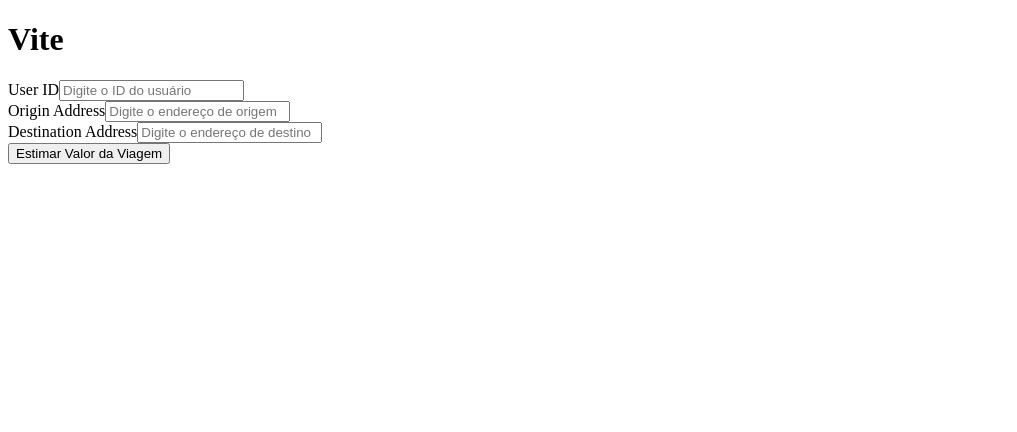
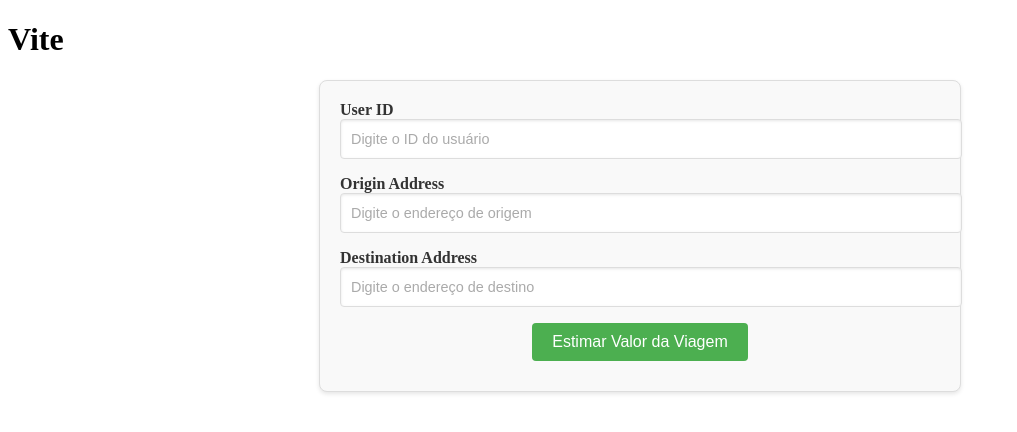
Before and after one commit to VictorSchmoegel/Teste-Shopper, a React (Vite) app in the folder client/: page / in a window 1280 px wide. Shown: the top 432 px of the page, without its empty margins (0-1017 px from the left). Built offline with nearby package versions, Linux system fonts and the light colour scheme.

Commit message:
criada funcionalidade para exibir as opções de motorista para a viagem e estilizados os componentes 'input', 'form' e 'button'

```diff
--- a/client/src/components/button/Button.tsx
+++ b/client/src/components/button/Button.tsx
@@ -1,3 +1,5 @@
+import "./button.css";
+
 interface ButtonProps {
   label: string;
   onClick: () => void;
@@ -6,6 +8,7 @@
 export default function Button({ label, onClick }: ButtonProps) {
   return (
     <button
+      className=""
       type="button"
       onClick={onClick}
     >
--- /dev/null
+++ b/client/src/components/button/button.css
@@ -0,0 +1,12 @@
+button {
+  display: block;
+  margin: 10px auto;
+  padding: 10px 20px;
+  background-color: #4caf50;
+  color: #ffffff;
+  border: none;
+  border-radius: 4px;
+  cursor: pointer;
+  font-size: 1rem;
+  transition: background-color 0.3s ease;
+}
--- a/client/src/components/form/Form.tsx
+++ b/client/src/components/form/Form.tsx
@@ -1,6 +1,7 @@
 import { useState } from "react";
 import Input from "../input/Input";
 import Button from "../button/Button";
+import "./Form.css";
 
 export default function Form() {
   const [formData, setFormData] = useState({
@@ -8,6 +9,9 @@
     origin: "",
     destination: ""
   });
+  const [driverOptions, setDriverOptions] = useState([]);
+  const [loading, setLoading] = useState(false);
+  const [error, setError] = useState(false);
 
   const handleChange = (field: string) => (e: React.ChangeEvent<HTMLInputElement>) => {
     setFormData({
@@ -22,6 +26,10 @@
       alert("Por favor, preencha todos os campos!");
       return;
     }
+
+    setLoading(true);
+    setError(false);
+
     try {
       const res = await fetch('/api/ride/estimate', {
         method: "POST",
@@ -31,10 +39,15 @@
         body: JSON.stringify(formData)
       });
       const data = await res.json();
+      setDriverOptions(data.options);
       console.log(data);
+      console.log(data.options);
     } catch (error) {
-      console.error(error);
-    }
+      console.error("Erro ao buscar motoristas disponíveis", error);
+      setError(true);
+    } finally {
+      setLoading(false);
+    };
   };
 
   return (
@@ -58,6 +71,28 @@
         placeholder="Digite o endereço de destino"
       />
       <Button label="Estimar Valor da Viagem" onClick={handleSubmit} />
+      {loading ? (
+        <p>Carregando opções de motoristas...</p>
+      ) : driverOptions.length > 0 ? (
+        <div>
+          <h2>Motoristas disponíveis</h2>
+          <ul>
+            {driverOptions.map((driver: any) => (
+              <li key={driver.id}>
+                <div className="drive_card">
+                  <span>Motorista: {driver.name} </span>
+                  <span>Descrição: {driver.description} </span>
+                  <span>Veículo: {driver.vehicle} </span>
+                  <span>Nota: {driver.review.rating} </span>
+                  <span>Valor: R${driver.value} </span>
+                </div>
+              </li>
+            ))}
+          </ul>
+        </div>
+      ) : (
+        error && <p>Erro ao buscar motoristas disponíveis</p>
+      )}
     </form>
   );
 };
--- a/client/src/components/form/form.css
+++ b/client/src/components/form/form.css
@@ -0,0 +1,74 @@
+form {
+  max-width: 600px;
+  margin: 0 auto;
+  padding: 20px;
+  background-color: #f9f9f9;
+  border: 1px solid #ddd;
+  border-radius: 8px;
+  box-shadow: 0 2px 4px rgba(0, 0, 0, 0.1);
+}
+
+form h2 {
+  margin-top: 20px;
+  margin-bottom: 10px;
+  font-size: 1.5rem;
+  color: #333;
+  text-align: center;
+}
+
+.drive_card {
+  display: flex;
+  flex-direction: column;
+  padding: 15px;
+  margin: 10px 0;
+  background-color: #ffffff;
+  border: 1px solid #ddd;
+  border-radius: 8px;
+  box-shadow: 0 2px 4px rgba(0, 0, 0, 0.1);
+  transition: transform 0.2s ease-in-out;
+}
+
+.drive_card:hover {
+  transform: scale(1.03);
+  box-shadow: 0 4px 8px rgba(0, 0, 0, 0.15);
+}
+
+.drive_card span {
+  margin-bottom: 8px;
+  font-size: 0.95rem;
+  color: #555;
+}
+
+.drive_card span:first-child {
+  font-weight: bold;
+  color: #222;
+}
+
+ul {
+  list-style-type: none;
+  padding: 0;
+}
+
+ul li {
+  margin-bottom: 10px;
+}
+
+p {
+  text-align: center;
+  font-size: 1rem;
+  color: #666;
+}
+
+button:hover {
+  background-color: #45a049;
+}
+
+@media (max-width: 768px) {
+  form {
+    padding: 15px;
+  }
+
+  .drive_card {
+    padding: 10px;
+  }
+}
--- a/client/src/components/input/Input.tsx
+++ b/client/src/components/input/Input.tsx
@@ -1,3 +1,5 @@
+import "./input.css";
+
 interface InputProps {
   label: string;
   value: string;
--- /dev/null
+++ b/client/src/components/input/input.css
@@ -0,0 +1,40 @@
+div {
+  margin-bottom: 16px;
+}
+
+label {
+  display: block;
+  margin-bottom: 8px;
+  font-size: 1rem;
+  color: #333;
+  font-weight: bold;
+}
+
+input {
+  width: 100%;
+  padding: 10px;
+  font-size: 1rem;
+  color: #555;
+  border: 1px solid #ddd;
+  border-radius: 4px;
+  box-shadow: inset 0 1px 3px rgba(0, 0, 0, 0.1);
+  transition: border-color 0.3s ease, box-shadow 0.3s ease;
+}
+
+input:focus {
+  border-color: #4caf50;
+  box-shadow: 0 0 5px rgba(76, 175, 80, 0.5);
+  outline: none;
+}
+
+input::placeholder {
+  color: #aaa;
+  font-size: 0.9rem;
+}
+
+@media (max-width: 768px) {
+  input {
+    font-size: 0.9rem;
+    padding: 8px;
+  }
+}
```
